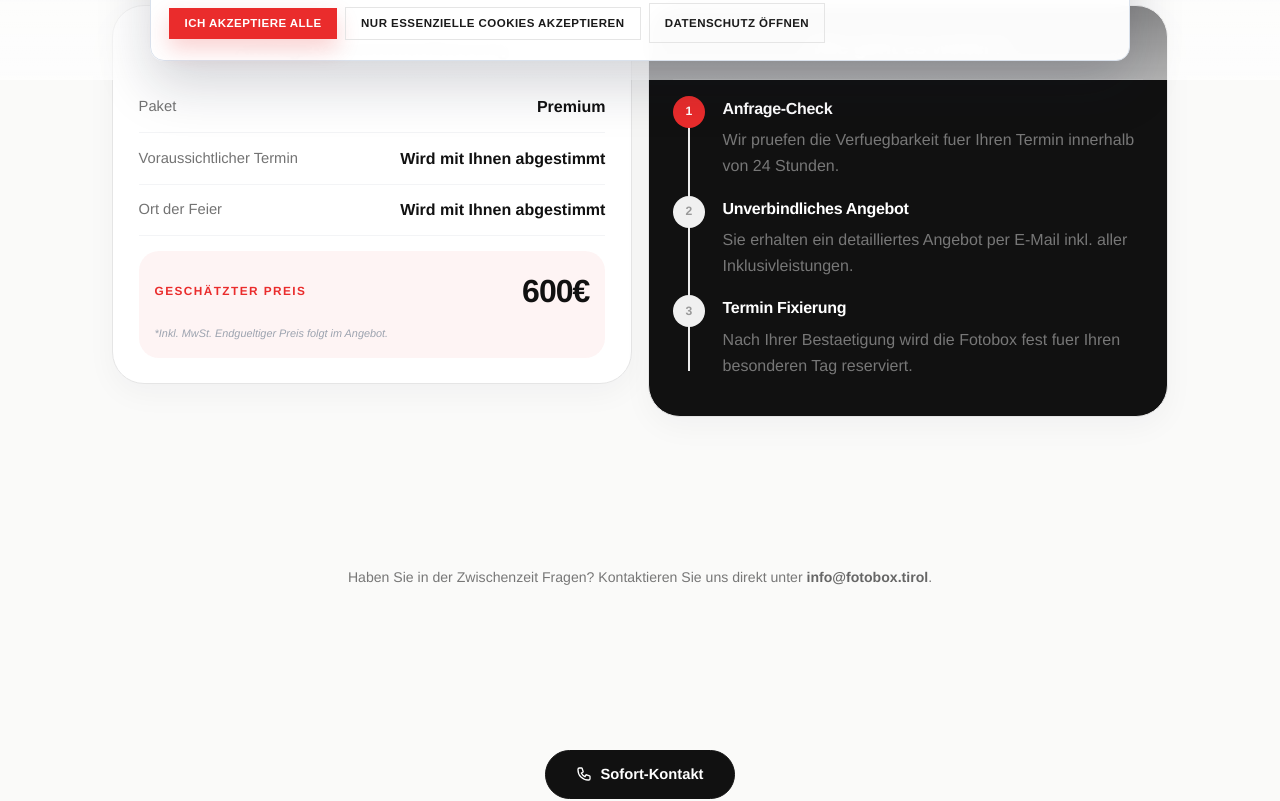
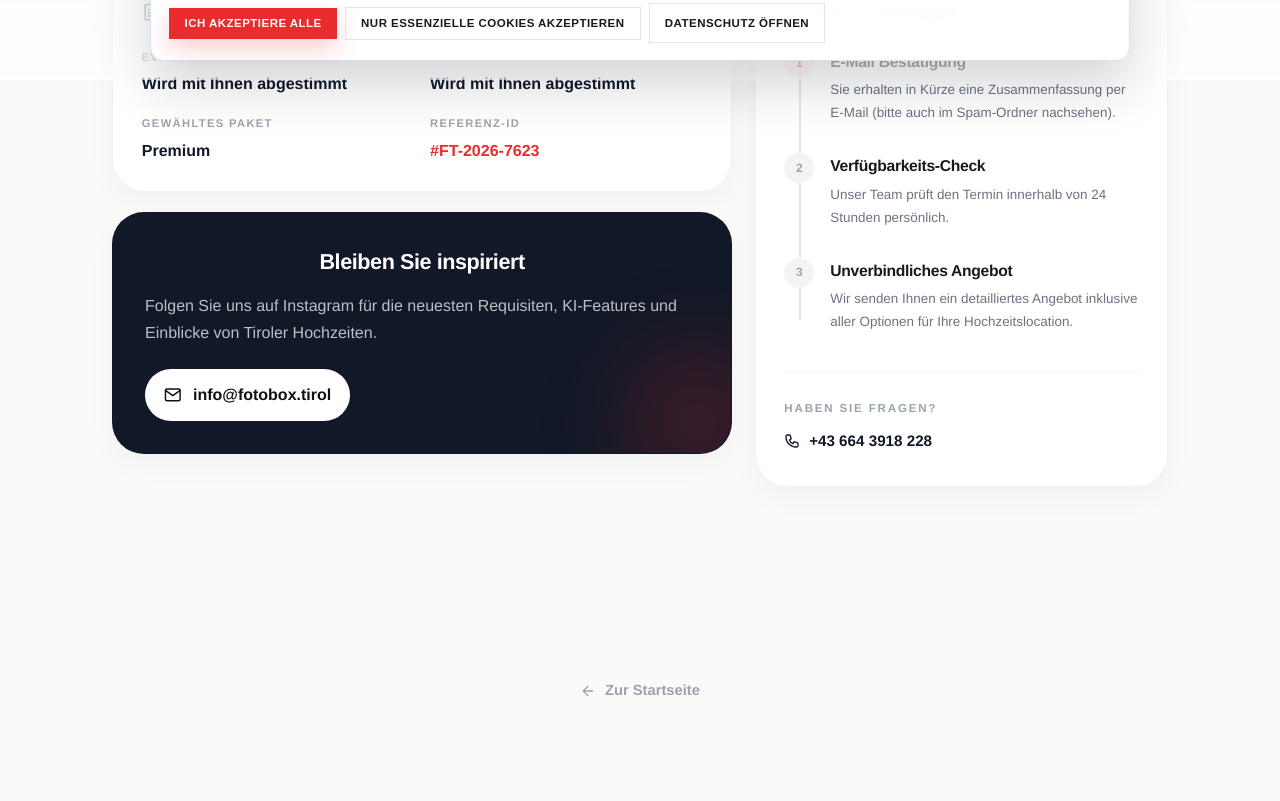
Before and after one commit to Blitzi9188/fotobox.tirol, a Next.js app: page /danke in a window 1280 px wide. Shown: the part 720-1521 px from the top of the page. Built offline with nearby package versions, Linux system fonts and the light colour scheme.

Commit message:
Add thank-you page fields to CMS

```diff
--- a/src/app/danke/page.module.css
+++ b/src/app/danke/page.module.css
@@ -1,7 +1,7 @@
 .main {
   background: #fafaf9;
   min-height: calc(100vh - 180px);
-  padding: 2.4rem 0 3.25rem;
+  padding: 3rem 0 4.5rem;
 }
 
 .shell {
@@ -11,24 +11,24 @@
 }
 
 .hero {
+  max-width: 820px;
+  margin: 0 auto 1.8rem;
   text-align: center;
-  margin: 0 auto 1.6rem;
-  max-width: 860px;
-  animation: fadeUp 0.6s ease-out forwards;
+  animation: fadeUp 0.8s ease-out forwards;
 }
 
-.checkmarkWrap {
+.checkWrap {
   display: flex;
   justify-content: center;
-  margin-bottom: 1.25rem;
+  margin-bottom: 0.72rem;
 }
 
-.checkmark {
-  width: 96px;
-  height: 96px;
+.checkIcon {
+  width: 84px;
+  height: 84px;
 }
 
-.checkmarkCircle {
+.checkCircle {
   fill: none;
   stroke: var(--c-accent);
   stroke-width: 2;
@@ -37,11 +37,12 @@
   animation: stroke 0.6s cubic-bezier(0.65, 0, 0.45, 1) forwards;
 }
 
-.checkmarkPath {
+.checkPath {
   fill: none;
   stroke: var(--c-accent);
   stroke-width: 4;
   stroke-linecap: round;
+  stroke-linejoin: round;
   stroke-dasharray: 48;
   stroke-dashoffset: 48;
   animation: stroke 0.3s cubic-bezier(0.65, 0, 0.45, 1) 0.8s forwards;
@@ -49,257 +50,266 @@
 
 .badge {
   display: inline-block;
-  padding: 0.4rem 0.85rem;
-  border-radius: 999px;
-  background: #fff0f0;
+  margin-bottom: 0.45rem;
   color: var(--c-accent);
-  font-size: 0.72rem;
+  font-size: 0.74rem;
   font-weight: 800;
-  letter-spacing: 0.14em;
+  letter-spacing: 0.16em;
   text-transform: uppercase;
-  margin-bottom: 0.9rem;
 }
 
 .hero h1 {
+  margin: 0 0 0.45rem;
   font-size: clamp(2.8rem, 6vw, 4.8rem);
   line-height: 1;
-  margin-bottom: 1rem;
   letter-spacing: -0.04em;
 }
 
+.hero h1 span {
+  color: inherit;
+  font-style: normal;
+  font-weight: inherit;
+}
+
 .lead {
+  margin: 0 auto;
   max-width: 780px;
-  margin: 0 auto;
+  color: #5a5a5a;
   font-size: clamp(1.05rem, 2vw, 1.28rem);
-  color: #5a5a5a;
-  line-height: 1.7;
+  line-height: 1.56;
 }
 
 .grid {
   display: grid;
-  grid-template-columns: repeat(2, minmax(0, 1fr));
-  gap: 1rem;
+  grid-template-columns: minmax(0, 3fr) minmax(320px, 2fr);
+  gap: 1.4rem;
   align-items: start;
+  animation: fadeUp 0.8s ease-out 0.18s forwards;
+  opacity: 0;
 }
 
-.summaryCardLight,
-.summaryCard {
+.leftColumn {
+  display: grid;
+  gap: 1.25rem;
+}
+
+.card,
+.sideCard,
+.inspirationCard {
+  border-radius: 2rem;
+  border: 1px solid rgba(15, 23, 42, 0.06);
   background: #fff;
-  border: 1px solid var(--c-line);
-  border-radius: 2rem;
   box-shadow: 0 10px 30px rgba(15, 23, 42, 0.04);
 }
 
-.summaryCardLight {
-  padding: 1.6rem;
-  animation: fadeUp 0.6s ease-out 0.1s forwards;
-  opacity: 0;
+.card {
+  padding: 1.8rem;
 }
 
-.summaryCard {
-  padding: 1.5rem;
-  background: #111;
-  color: #fff;
-  position: sticky;
-  top: 7rem;
-  animation: fadeUp 0.6s ease-out 0.2s forwards;
-  opacity: 0;
+.sideCard {
+  padding: 1.8rem;
+  height: 100%;
 }
 
-.summaryCardLight h2,
-.summaryCard h2 {
-  font-size: 1.35rem;
-  margin-bottom: 1rem;
+.cardTitle {
+  display: flex;
+  align-items: center;
+  gap: 0.65rem;
+  margin: 0 0 1.35rem;
+  font-size: 1.15rem;
+  font-weight: 800;
 }
 
-.summaryRows {
-  display: grid;
+.cardTitle svg {
+  width: 1.15rem;
+  height: 1.15rem;
+  fill: none;
+  stroke: #9ca3af;
+  stroke-width: 2;
+  stroke-linecap: round;
+  stroke-linejoin: round;
+  flex-shrink: 0;
 }
 
-.summaryRow {
-  display: flex;
-  justify-content: space-between;
-  align-items: center;
-  gap: 1rem;
-  padding: 0.78rem 0;
-  border-bottom: 1px solid #f3f4f6;
+.summaryGrid {
+  display: grid;
+  grid-template-columns: repeat(2, minmax(0, 1fr));
+  gap: 1.25rem 1rem;
 }
 
-.summaryRow span {
-  color: #737373;
-  font-size: 0.92rem;
-}
-
-.summaryRow strong {
-  color: #111;
-  font-size: 1rem;
-  text-align: right;
-}
-
-.priceBox {
-  margin-top: 0.9rem;
-  padding: 0.95rem 1rem;
-  border-radius: 1.25rem;
-  background: rgba(234, 44, 44, 0.05);
-}
-
-.priceLine {
-  display: flex;
-  justify-content: space-between;
-  align-items: center;
-  gap: 1rem;
-}
-
-.priceLine span {
-  color: var(--c-accent);
-  font-size: 0.74rem;
+.summaryItem span {
+  display: block;
+  margin-bottom: 0.35rem;
+  color: #9ca3af;
+  font-size: 0.7rem;
   font-weight: 800;
   letter-spacing: 0.12em;
   text-transform: uppercase;
 }
 
-.priceLine strong {
-  color: #111;
-  font-size: 2rem;
-  letter-spacing: -0.03em;
+.summaryItem strong {
+  display: block;
+  color: #111827;
+  font-size: 1rem;
+  font-weight: 600;
+  line-height: 1.45;
 }
 
-.priceBox p {
-  margin: 0.5rem 0 0;
-  color: #9ca3af;
-  font-size: 0.68rem;
-  font-style: italic;
+.referenceId {
+  color: var(--c-accent) !important;
 }
 
-.summaryCard h2 {
-  padding-bottom: 0.9rem;
-  border-bottom: 1px solid rgba(255, 255, 255, 0.1);
+.inspirationCard {
+  position: relative;
+  overflow: hidden;
+  padding: 2rem;
+  background: #111827;
+  color: #fff;
+}
+
+.inspirationGlow {
+  position: absolute;
+  right: -3rem;
+  bottom: -3rem;
+  width: 10rem;
+  height: 10rem;
+  border-radius: 999px;
+  background: rgba(234, 44, 44, 0.18);
+  filter: blur(40px);
+}
+
+.inspirationCard h2,
+.inspirationCard p,
+.instagramButton {
+  position: relative;
+  z-index: 1;
+}
+
+.inspirationCard h2 {
+  margin: 0 0 0.8rem;
+  font-size: 1.35rem;
+}
+
+.inspirationCard p {
+  margin: 0 0 1.4rem;
+  color: rgba(255, 255, 255, 0.72);
+  line-height: 1.7;
+}
+
+.instagramButton {
+  display: inline-flex;
+  align-items: center;
+  gap: 0.7rem;
+  padding: 0.82rem 1.2rem;
+  border-radius: 999px;
+  background: #fff;
+  color: #111;
+  font-weight: 800;
+  text-decoration: none;
+  transition: transform 0.2s ease;
+}
+
+.instagramButton:hover {
+  transform: translateY(-1px) scale(1.02);
+}
+
+.instagramButton svg {
+  width: 1.1rem;
+  height: 1.1rem;
+  fill: none;
+  stroke: currentColor;
+  stroke-width: 2;
+  stroke-linecap: round;
+  stroke-linejoin: round;
 }
 
 .steps {
   position: relative;
   display: grid;
-  gap: 1rem;
+  gap: 1.75rem;
 }
 
 .steps::before {
   content: "";
   position: absolute;
   left: 15px;
-  top: 8px;
-  bottom: 8px;
+  top: 14px;
+  bottom: 14px;
   width: 2px;
-  background: #ececec;
+  background: #e5e7eb;
 }
 
 .step {
   position: relative;
   display: flex;
-  gap: 1.1rem;
+  gap: 1rem;
 }
 
 .stepIndex {
-  width: 32px;
-  height: 32px;
+  width: 30px;
+  height: 30px;
   border-radius: 999px;
   display: inline-flex;
   align-items: center;
   justify-content: center;
-  background: #f0f0f0;
-  color: #999;
-  font-size: 0.76rem;
+  background: #f3f4f6;
+  color: #9ca3af;
+  font-size: 0.75rem;
   font-weight: 800;
   flex-shrink: 0;
   z-index: 1;
 }
 
 .stepActive .stepIndex {
-  background: var(--c-accent);
-  color: #fff;
+  background: rgba(234, 44, 44, 0.1);
+  color: var(--c-accent);
 }
 
 .step h3 {
   margin: 0 0 0.35rem;
-  font-size: 1rem;
+  font-size: 0.98rem;
+  font-weight: 800;
 }
 
 .step p {
   margin: 0;
-  color: #777;
-  line-height: 1.65;
+  color: #6b7280;
+  font-size: 0.84rem;
+  line-height: 1.7;
 }
 
-.summaryActions {
-  padding-top: 0.8rem;
+.questions {
+  margin-top: 2.4rem;
+  padding-top: 1.6rem;
+  border-top: 1px solid #f1f5f9;
 }
 
-.summaryActions :global(.btn) {
-  width: 100%;
-  justify-content: center;
-  border-color: rgba(255, 255, 255, 0.2);
-  color: #fff;
+.questions span {
+  display: block;
+  margin-bottom: 0.75rem;
+  color: #9ca3af;
+  font-size: 0.72rem;
+  font-weight: 800;
+  letter-spacing: 0.16em;
+  text-transform: uppercase;
 }
 
-.summaryActions :global(.btn:hover) {
-  background: rgba(255, 255, 255, 0.06);
+.mailLink {
+  display: inline-flex;
+  align-items: center;
+  gap: 0.55rem;
+  color: #111827;
+  font-size: 0.95rem;
+  font-weight: 800;
+  text-decoration: none;
+  transition: color 0.2s ease;
 }
 
-.footnote {
-  text-align: center;
-  margin-top: -0.6rem;
-  color: #9a9a9a;
-  font-size: 0.88rem;
-  line-height: 1.42;
-  animation: fadeUp 0.6s ease-out 0.3s forwards;
-  opacity: 0;
+.mailLink:hover {
+  color: var(--c-accent);
 }
 
-.footnote p {
-  margin: 0;
-}
-
-.footnote a {
-  color: #666;
-  font-weight: 600;
-}
-
-.quickActions {
-  display: flex;
-  justify-content: center;
-  gap: 0.45rem;
-  margin-top: 0.15rem;
-  animation: fadeUp 0.6s ease-out 0.34s forwards;
-  opacity: 0;
-}
-
-.callButton {
-  display: inline-flex;
-  align-items: center;
-  justify-content: center;
-  gap: 0.5rem;
-  min-width: 190px;
-  padding: 0.72rem 1rem;
-  border-radius: 999px;
-  font-size: 0.92rem;
-  font-weight: 700;
-  transition: background 0.2s ease, border-color 0.2s ease, color 0.2s ease, transform 0.2s ease;
-}
-
-.callButton {
-  border: 1px solid #111;
-  background: #111;
-  color: #fff;
-}
-
-.callButton:hover {
-  transform: translateY(-1px);
-}
-
-.callButton:hover {
-  background: #000;
-}
-
-.callButton svg {
+.mailLink svg {
   width: 1rem;
   height: 1rem;
   fill: none;
@@ -309,31 +319,46 @@
   stroke-linejoin: round;
 }
 
-.directContact {
-  margin-top: 0.5rem;
+.bottomAction {
+  margin-top: 2rem;
   text-align: center;
-  padding: 0.4rem 1rem 0;
-  animation: fadeUp 0.6s ease-out 0.35s forwards;
+  animation: fadeIn 0.8s ease-out 0.35s forwards;
   opacity: 0;
 }
 
-.directContact h2 {
-  margin-bottom: 0.65rem;
-  font-size: 1.25rem;
+.backLink {
+  display: inline-flex;
+  align-items: center;
+  justify-content: center;
+  gap: 0.55rem;
+  color: #9ca3af;
+  font-size: 0.92rem;
+  font-weight: 600;
+  text-decoration: none;
+  transition: color 0.2s ease, transform 0.2s ease;
 }
 
-.directContact p {
-  margin: 0.35rem 0;
-  color: #5b5b5b;
+.backLink:hover {
+  color: #111827;
 }
 
-.directContact a {
-  color: #111;
-  font-weight: 600;
+.backLink:hover svg {
+  transform: translateX(-3px);
+}
+
+.backLink svg {
+  width: 1rem;
+  height: 1rem;
+  fill: none;
+  stroke: currentColor;
+  stroke-width: 2;
+  stroke-linecap: round;
+  stroke-linejoin: round;
+  transition: transform 0.2s ease;
 }
 
 @keyframes stroke {
-  100% {
+  to {
     stroke-dashoffset: 0;
   }
 }
@@ -341,7 +366,7 @@
 @keyframes fadeUp {
   from {
     opacity: 0;
-    transform: translateY(20px);
+    transform: translateY(18px);
   }
   to {
     opacity: 1;
@@ -349,49 +374,55 @@
   }
 }
 
+@keyframes fadeIn {
+  from {
+    opacity: 0;
+  }
+  to {
+    opacity: 1;
+  }
+}
 
-@media (max-width: 900px) {
+@media (max-width: 920px) {
   .grid {
     grid-template-columns: 1fr;
-  }
-
-  .summaryCard {
-    position: static;
   }
 }
 
 @media (max-width: 640px) {
   .main {
-    padding: 2.5rem 0 4rem;
+    padding: 2.4rem 0 4rem;
   }
 
-  .footnote {
-    margin-top: -0.35rem;
-    font-size: 0.84rem;
-    line-height: 1.38;
+  .hero {
+    margin-bottom: 1.45rem;
   }
 
-  .quickActions {
-    flex-direction: column;
-    align-items: stretch;
-    gap: 0.4rem;
-    margin-top: 0.05rem;
+  .card,
+  .sideCard,
+  .inspirationCard {
+    border-radius: 1.6rem;
   }
 
-  .callButton {
-    width: 100%;
-    min-width: 0;
-    padding: 0.7rem 0.95rem;
+  .card,
+  .sideCard {
+    padding: 1.4rem;
   }
 
-  .stepsCard,
-  .summaryCardLight,
-  .summaryCard {
+  .inspirationCard {
     padding: 1.5rem;
-    border-radius: 1.5rem;
+  }
+
+  .summaryGrid {
+    grid-template-columns: 1fr;
+    gap: 1rem;
   }
 
   .hero h1 {
-    font-size: clamp(2.3rem, 11vw, 3.5rem);
+    font-size: clamp(2.4rem, 11vw, 3.5rem);
+  }
+
+  .steps {
+    gap: 1.2rem;
   }
 }
--- a/src/app/danke/page.tsx
+++ b/src/app/danke/page.tsx
@@ -1,3 +1,4 @@
+import Link from "next/link";
 import { SiteFooter, SiteHeader } from "@/components/site/SiteShell";
 import ConfettiOverlay from "@/components/site/ConfettiOverlay";
 import { readCmsContent } from "@/lib/cms";
@@ -13,22 +14,28 @@ type DankePageProps = {
   };
 };
 
+function createReferenceId(rawDate: string, rawLocation: string, packageLabel: string) {
+  const base = `${rawDate}|${rawLocation}|${packageLabel}`;
+  let hash = 0;
+  for (let i = 0; i < base.length; i += 1) {
+    hash = (hash * 31 + base.charCodeAt(i)) % 10000;
+  }
+  const year = rawDate ? new Date(rawDate).getFullYear() : new Date().getFullYear();
+  return `#FT-${year}-${String(hash || 8832).padStart(4, "0")}`;
+}
+
 export default async function DankePage({ searchParams }: DankePageProps) {
   const content = await readCmsContent();
   const selectedPackage = (searchParams?.paket || "").trim();
   const rawEventDate = (searchParams?.eventDate || "").trim();
   const rawLocation = (searchParams?.location || "").trim();
+
   const packageMatch =
     content.pricing.plans.find(
       (plan) => plan.name.toLowerCase() === selectedPackage.toLowerCase()
     ) || content.pricing.plans.find((plan) => plan.featured) || content.pricing.plans[0];
 
-  const packageLabel = packageMatch?.name || "Fotobox Paket";
-  const packagePrice = packageMatch?.price ? `${packageMatch.price}€` : "Auf Anfrage";
-  const contactEmail = content.contact.email || "info@fotobox.tirol";
-  const contactPhone = content.contact.phone || "+43 664 3918 228";
-  const contactPhoneHref = `tel:${contactPhone.replace(/\s+/g, "")}`;
-  const thanks = content.thanks;
+  const packageLabel = packageMatch?.name || "Premium Wedding Box";
   const eventDate = rawEventDate
     ? new Intl.DateTimeFormat("de-AT", {
         day: "numeric",
@@ -37,6 +44,12 @@ export default async function DankePage({ searchParams }: DankePageProps) {
       }).format(new Date(rawEventDate))
     : "Wird mit Ihnen abgestimmt";
   const location = rawLocation || "Wird mit Ihnen abgestimmt";
+  const referenceId = createReferenceId(rawEventDate, rawLocation, packageLabel);
+  const thanks = content.thanks;
+  const contactEmail = content.contact.email || "hallo@fotoboxtirol.at";
+  const contactPhone = content.contact.phone || "+43 664 3918 228";
+  const contactPhoneHref = `tel:${contactPhone.replace(/\s+/g, "")}`;
+  const contactEmailHref = `mailto:${contactEmail}`;
 
   return (
     <>
@@ -45,13 +58,10 @@ export default async function DankePage({ searchParams }: DankePageProps) {
         <ConfettiOverlay />
         <div className={`container ${styles.shell}`}>
           <section className={styles.hero}>
-            <div className={styles.checkmarkWrap} aria-hidden="true">
-              <svg className={styles.checkmark} viewBox="0 0 52 52">
-                <circle className={styles.checkmarkCircle} cx="26" cy="26" r="25" />
-                <path
-                  className={styles.checkmarkPath}
-                  d="M14.1 27.2l7.1 7.2 16.7-16.8"
-                />
+            <div className={styles.checkWrap} aria-hidden="true">
+              <svg className={styles.checkIcon} viewBox="0 0 52 52">
+                <circle className={styles.checkCircle} cx="26" cy="26" r="25" />
+                <path className={styles.checkPath} d="M14.1 27.2l7.1 7.2 16.7-16.8" />
               </svg>
             </div>
             <span className={styles.badge}>{thanks.badge || "Anfrage gesendet"}</span>
@@ -60,77 +70,118 @@ export default async function DankePage({ searchParams }: DankePageProps) {
           </section>
 
           <section className={styles.grid}>
-            <div className={styles.summaryCardLight}>
-              <h2>{thanks.summaryTitle || "Anfrage-Zusammenfassung"}</h2>
-              <div className={styles.summaryRows}>
-                <div className={styles.summaryRow}>
-                  <span>{thanks.summaryPackageLabel || "Paket"}</span>
-                  <strong>{packageLabel}</strong>
+            <div className={styles.leftColumn}>
+              <article className={styles.card}>
+                <h2 className={styles.cardTitle}>
+                  <svg viewBox="0 0 24 24" aria-hidden="true">
+                    <path d="M14 2H6a2 2 0 0 0-2 2v16a2 2 0 0 0 2 2h12a2 2 0 0 0 2-2V8z" />
+                    <path d="M14 2v6h6" />
+                    <path d="M8 13h8" />
+                    <path d="M8 17h8" />
+                    <path d="M8 9h1" />
+                  </svg>
+                  Ihre Zusammenfassung
+                </h2>
+
+                <div className={styles.summaryGrid}>
+                  <div className={styles.summaryItem}>
+                    <span>Event Datum</span>
+                    <strong>{eventDate}</strong>
+                  </div>
+                  <div className={styles.summaryItem}>
+                    <span>Location</span>
+                    <strong>{location}</strong>
+                  </div>
+                  <div className={styles.summaryItem}>
+                    <span>Gewähltes Paket</span>
+                    <strong>{packageLabel}</strong>
+                  </div>
+                  <div className={styles.summaryItem}>
+                    <span>{thanks.summaryReferenceLabel || "Referenz-ID"}</span>
+                    <strong className={styles.referenceId}>{referenceId}</strong>
+                  </div>
                 </div>
-                <div className={styles.summaryRow}>
-                  <span>{thanks.summaryDateLabel || "Voraussichtlicher Termin"}</span>
-                  <strong>{eventDate}</strong>
-                </div>
-                <div className={styles.summaryRow}>
-                  <span>{thanks.summaryLocationLabel || "Ort der Feier"}</span>
-                  <strong>{location}</strong>
-                </div>
-              </div>
-              <div className={styles.priceBox}>
-                <div className={styles.priceLine}>
-                  <span>{thanks.priceLabel || "GESCHÄTZTER PREIS"}</span>
-                  <strong>{packagePrice}</strong>
-                </div>
-                <p>{thanks.priceNote || "*Inkl. MwSt. Endgültiger Preis folgt im Angebot."}</p>
-              </div>
+              </article>
+
+              <article className={styles.inspirationCard}>
+                <div className={styles.inspirationGlow} aria-hidden="true" />
+                <h2>{thanks.inspirationTitle || "Bleiben Sie inspiriert"}</h2>
+                <p>{thanks.inspirationText || "Folgen Sie uns auf Instagram für die neuesten Requisiten, KI-Features und Einblicke von Tiroler Hochzeiten."}</p>
+                <a
+                  href={contactEmailHref}
+                  className={styles.instagramButton}
+                >
+                  <svg viewBox="0 0 24 24" aria-hidden="true">
+                    <path d="M4 4h16c1.1 0 2 .9 2 2v12c0 1.1-.9 2-2 2H4c-1.1 0-2-.9-2-2V6c0-1.1.9-2 2-2z" />
+                    <path d="M22 6 12 13 2 6" />
+                  </svg>
+                  {thanks.inspirationButtonText || contactEmail}
+                </a>
+              </article>
             </div>
 
-            <aside className={styles.summaryCard}>
-              <h2>{thanks.stepsTitle || "Wie geht es weiter?"}</h2>
+            <aside className={styles.sideCard}>
+              <h2 className={styles.cardTitle}>
+                <svg viewBox="0 0 24 24" aria-hidden="true">
+                  <circle cx="12" cy="12" r="10" />
+                  <path d="M12 6v6l4 2" />
+                </svg>
+                Wie es weitergeht
+              </h2>
+
               <div className={styles.steps}>
                 <div className={`${styles.step} ${styles.stepActive}`}>
                   <div className={styles.stepIndex}>1</div>
                   <div>
-                    <h3>{thanks.step1Title || "Anfrage-Check"}</h3>
-                    <p>{thanks.step1Text || "Wir prüfen die Verfügbarkeit für Ihren Termin innerhalb von 24 Stunden."}</p>
+                    <h3>E-Mail Bestätigung</h3>
+                    <p>
+                      Sie erhalten in Kürze eine Zusammenfassung per E-Mail
+                      (bitte auch im Spam-Ordner nachsehen).
+                    </p>
                   </div>
                 </div>
+
                 <div className={styles.step}>
                   <div className={styles.stepIndex}>2</div>
                   <div>
-                    <h3>{thanks.step2Title || "Unverbindliches Angebot"}</h3>
-                    <p>{thanks.step2Text || "Sie erhalten ein detailliertes Angebot per E-Mail inkl. aller Inklusivleistungen."}</p>
+                    <h3>Verfügbarkeits-Check</h3>
+                    <p>Unser Team prüft den Termin innerhalb von 24 Stunden persönlich.</p>
                   </div>
                 </div>
+
                 <div className={styles.step}>
                   <div className={styles.stepIndex}>3</div>
                   <div>
-                    <h3>{thanks.step3Title || "Termin Fixierung"}</h3>
-                    <p>{thanks.step3Text || "Nach Ihrer Bestätigung wird die Fotobox fest für Ihren besonderen Tag reserviert."}</p>
+                    <h3>Unverbindliches Angebot</h3>
+                    <p>
+                      Wir senden Ihnen ein detailliertes Angebot inklusive aller Optionen für
+                      Ihre Hochzeitslocation.
+                    </p>
                   </div>
                 </div>
               </div>
-              <div className={styles.summaryActions}>
+
+              <div className={styles.questions}>
+                <span>{thanks.questionsTitle || "Haben Sie Fragen?"}</span>
+                <a href={contactPhoneHref} className={styles.mailLink}>
+                  <svg viewBox="0 0 24 24" aria-hidden="true">
+                    <path d="M3 5a2 2 0 0 1 2-2h3.28a1 1 0 0 1 .95.68l1.49 4.49a1 1 0 0 1-.5 1.21l-2.26 1.13a11.04 11.04 0 0 0 5.52 5.52l1.13-2.26a1 1 0 0 1 1.21-.5l4.49 1.49a1 1 0 0 1 .69.95V19a2 2 0 0 1-2 2h-1C9.72 21 3 14.28 3 6V5Z" />
+                  </svg>
+                  {contactPhone}
+                </a>
               </div>
             </aside>
           </section>
 
-          <section className={styles.footnote}>
-            <p>
-              {thanks.footerText || "Haben Sie in der Zwischenzeit Fragen? Kontaktieren Sie uns direkt unter"}{" "}
-              <a href={`mailto:${contactEmail}`}>{contactEmail}</a>.
-            </p>
+          <section className={styles.bottomAction}>
+            <Link href={thanks.primaryButtonHref || "/"} className={styles.backLink}>
+              <svg viewBox="0 0 24 24" aria-hidden="true">
+                <path d="M19 12H5" />
+                <path d="m12 19-7-7 7-7" />
+              </svg>
+              {thanks.primaryButtonText || "Zur Startseite"}
+            </Link>
           </section>
-
-          <section className={styles.quickActions}>
-            <a href={contactPhoneHref} className={styles.callButton}>
-              <svg viewBox="0 0 24 24" aria-hidden="true">
-                <path d="M3 5a2 2 0 0 1 2-2h3.28a1 1 0 0 1 .95.68l1.49 4.49a1 1 0 0 1-.5 1.21l-2.26 1.13a11.04 11.04 0 0 0 5.52 5.52l1.13-2.26a1 1 0 0 1 1.21-.5l4.49 1.49a1 1 0 0 1 .69.95V19a2 2 0 0 1-2 2h-1C9.72 21 3 14.28 3 6V5Z" />
-              </svg>
-              Sofort-Kontakt
-            </a>
-          </section>
-
         </div>
       </main>
       <SiteFooter content={content} />
```
